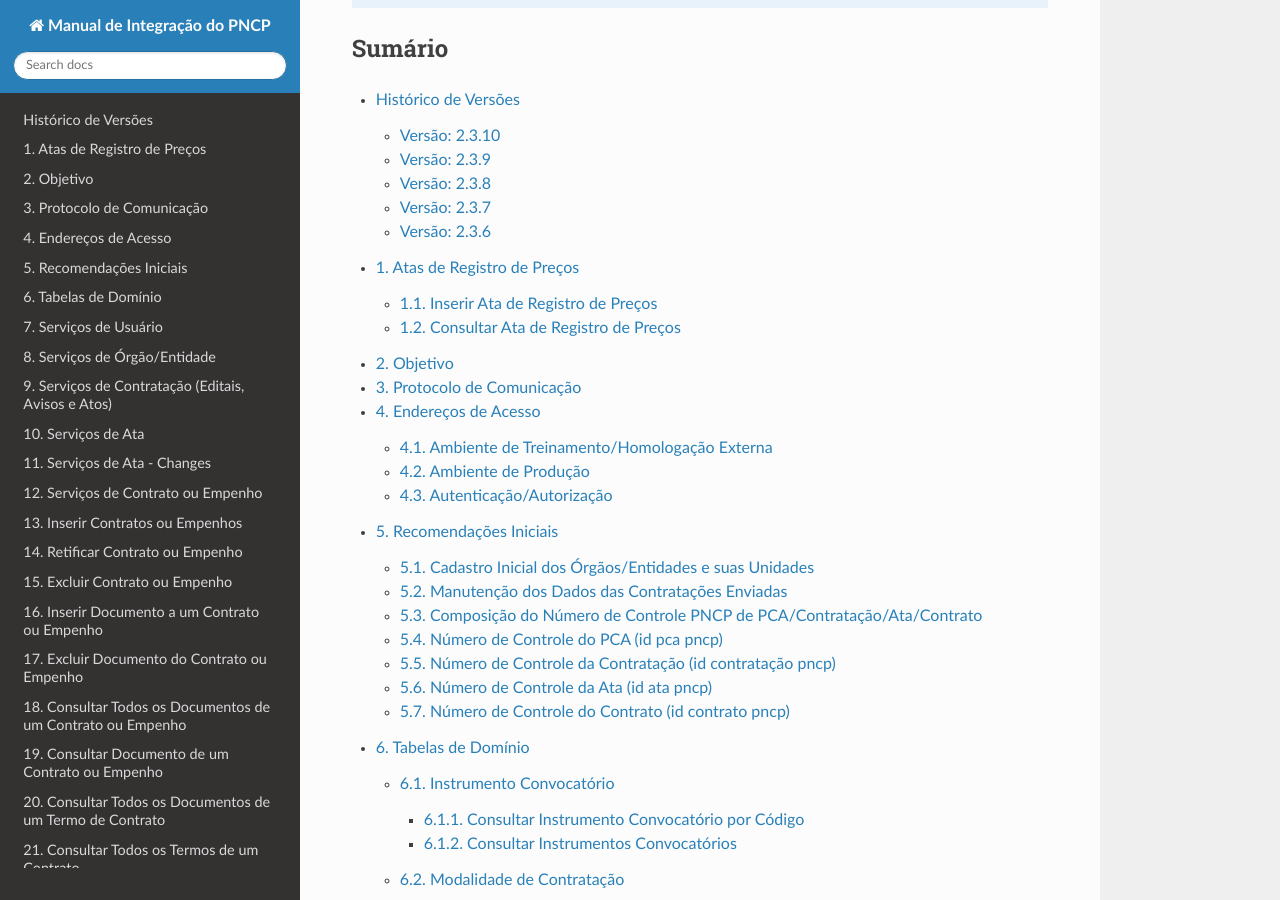
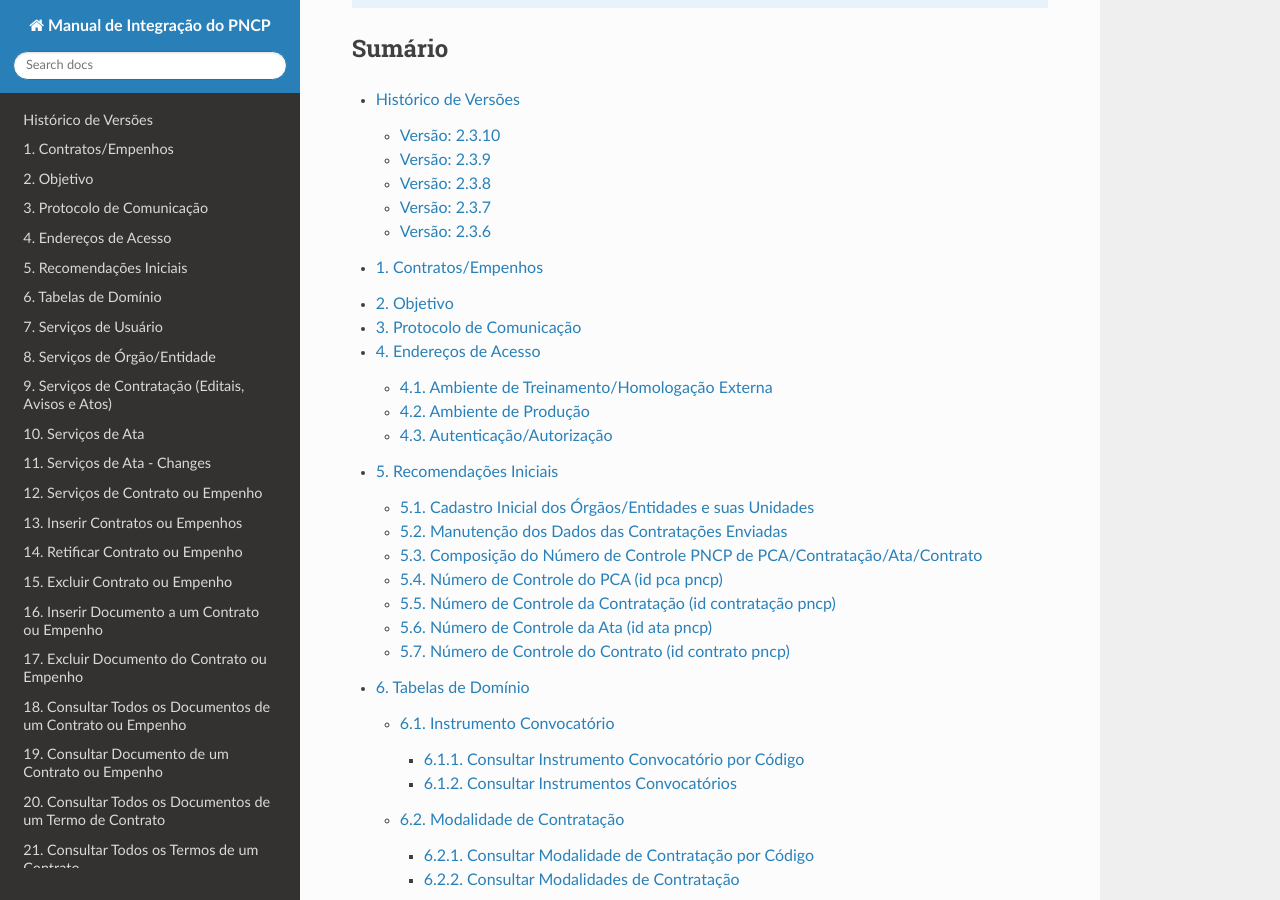
Before and after one commit to carlosmgi/Manual-de-Integracao-do-PNCP, a Sphinx documentation site: the page built from docs/source/index.rst, in a window 1280 px wide and 900 px high, scrolled down 1066 px. Built offline with Sphinx 7.4.7 and the Read the Docs theme 3.1.0, drawn with Linux system fonts in a browser that asks for light colours; pages that are not in the unit, such as notebooks, are missing from menus; some of the changed lines change nothing that is shown.

Commit message:
Update index.rst

```diff
--- a/docs/source/index.rst
+++ b/docs/source/index.rst
@@ -20,8 +20,8 @@
    :maxdepth: 3
 
    Histórico de Versões
-   atas_de_registro_de_precos/index
-   contratos_empenhos/index
+   ata_de_registro_de_preco/index
+   contrato_empenho/index
    Objetivo
    Protocolo de Comunicação
    Acesso ao PNCP
```
